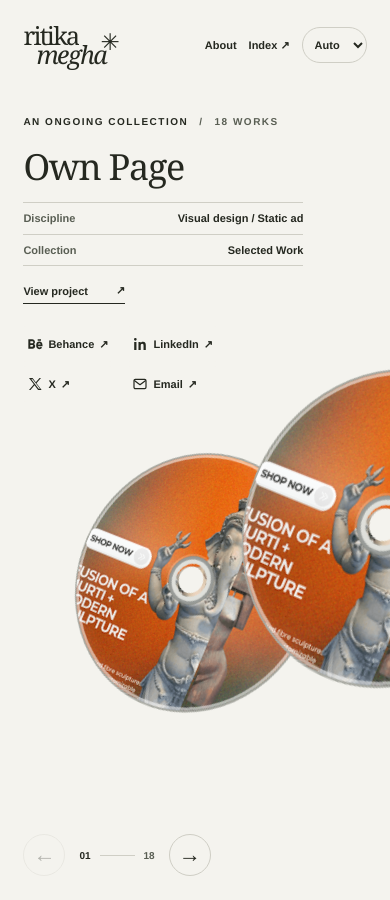
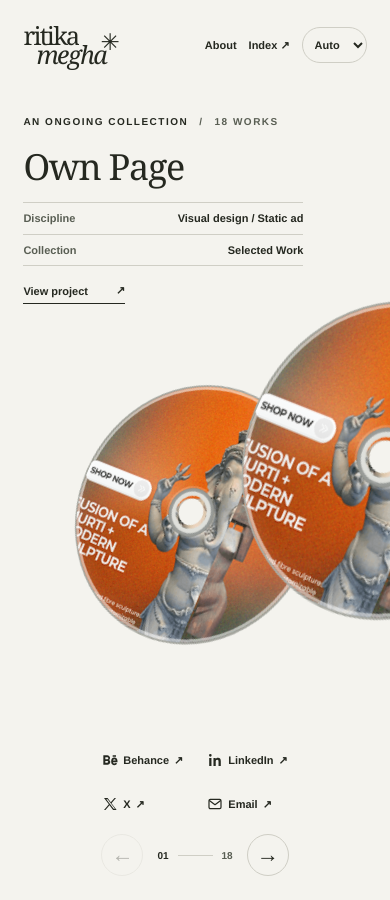
Before and after one commit to ritika-megha/ritika-megha.github.io, a Jekyll site: the page built from index.html, in a window 390 px wide. Built offline with Jekyll 4.4.1, drawn with Linux system fonts in a browser that asks for light colours.

Commit message:
Move homepage socials into a dedicated carousel footer

```diff
--- a/assets/css/site.css
+++ b/assets/css/site.css
@@ -273,19 +273,10 @@ img {
   height:16px;
   flex:none
 }
-.project-info .social-links {
-  display:grid;
-  grid-template-columns:repeat(2,max-content);
-  gap:4px 16px
-}
-.project-info .social-links a {
-  background:var(--paper);
-  padding:0 4px;
-  border-radius:3px
-}
 .carousel {
   position:absolute;
-  inset:0 0 100px;
+  inset:0 0 160px;
+  z-index:0;
   cursor:grab;
   touch-action:pinch-zoom;
   user-select:none;
@@ -395,11 +386,24 @@ img {
   bottom:30px;
   left:4.5vw;
   right:4.5vw;
-  display:flex;
+  display:grid;
+  grid-template-columns:1fr auto 1fr;
   align-items:center;
   justify-content:space-between;
-  gap:24px;
-  z-index:2
+  gap:10px 24px;
+  z-index:3;
+  background:var(--paper)
+}
+.collection-footer .social-links {
+  grid-column:1 / -1;
+  justify-content:center;
+  margin:0
+}
+.collection-footer .social-links a {
+  min-height:44px
+}
+.collection-footer .drag-hint {
+  justify-self:end
 }
 .footer-note {
   display:flex;
@@ -644,7 +648,7 @@ body:has(dialog[open]) {
     top:62%
   }
   .carousel {
-    bottom:110px
+    bottom:160px
   }
   .site-header nav {
     gap:25px
@@ -688,7 +692,7 @@ body:has(dialog[open]) {
   }
   .collection {
     height:calc(100svh - 90px);
-    min-height:610px
+    min-height:560px
   }
   .project-info {
     top:24px;
@@ -716,13 +720,20 @@ body:has(dialog[open]) {
     width:clamp(235px,68vw,340px)
   }
   .carousel {
-    bottom:90px
+    bottom:190px
   }
   .collection-footer {
     bottom:24px;
     left:6vw;
     right:6vw;
-    gap:8px
+    gap:8px;
+    grid-template-columns:1fr;
+    justify-items:center
+  }
+  .collection-footer .social-links {
+    display:grid;
+    grid-template-columns:repeat(2,max-content);
+    gap:0 24px
   }
   .footer-note {
     display:none
--- a/index.html
+++ b/index.html
@@ -16,7 +16,6 @@ body_class: portfolio
         <div id="project-collection-row"{% if first_collection == '' %} hidden{% endif %}><dt>Collection</dt><dd id="project-collection">{{ first_collection | escape }}</dd></div>
       </dl>
       <a id="open-project" class="text-link" href="{% include project-target.html project=first %}" {% if first_destination == 'external' %}target="_blank" rel="noopener noreferrer"{% endif %}>View project <span aria-hidden="true">↗</span><span id="open-project-context" class="sr-only">{% if first_destination == 'external' %} (opens in a new tab){% endif %}</span></a>
-      {% include social-links.html %}
     </div>
     <div class="carousel" id="carousel" role="region" aria-roledescription="carousel" aria-label="Project discs. Swipe horizontally or vertically, drag, scroll, or use the arrow keys." tabindex="0">
       <div class="disc-track">
@@ -41,6 +40,7 @@ body_class: portfolio
       <p class="sr-only" id="carousel-status" aria-live="polite" aria-atomic="true"></p>
     </div>
     <footer class="collection-footer">
+      {% include social-links.html %}
       <div class="footer-note"><span class="tiny-star" aria-hidden="true">✳</span><p>Art, design &<br>a little curiosity.</p></div>
       <div class="carousel-navigation" aria-label="Carousel controls">
         <button id="previous-project" class="arrow-button" type="button" aria-label="Previous project">←</button>
```
Also changed, not shown: tests/browser_check.py (+2 -2 lines), README.md.
